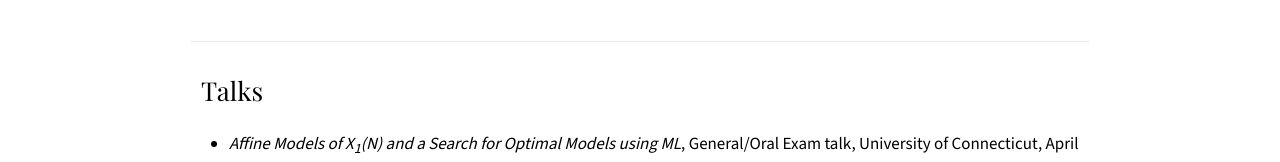
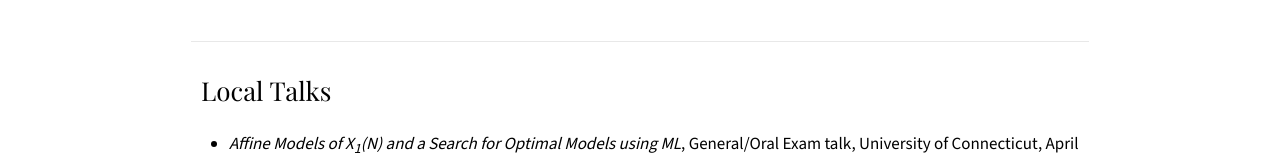
Before and after one commit to soura-code/sourajyoti, a plain HTML site: page activities.html in a window 1280 px wide. Shown: the part 379-541 px from the top of the page. Drawn offline with nearby package versions, Linux system fonts and the light colour scheme.

Commit message:
Add files via upload

```diff
--- a/activities.html
+++ b/activities.html
@@ -42,7 +42,7 @@
   </ul>
 </div>
 <div class="block">
-  <h2>Talks</h2>
+  <h2>Local Talks</h2>
   <ul class="items">
     <li><em>Affine Models of <i>X</i><sub>1</sub>(<i>N</i>) and a Search for Optimal Models using ML</em>, General/Oral Exam talk, University of Connecticut, April 20, 2026.</li>
     <li><em>Dual Group for the Product of Topological Groups</em>, Number Theory Reading Group, University of Connecticut, February 18, 2025.</li>
```
